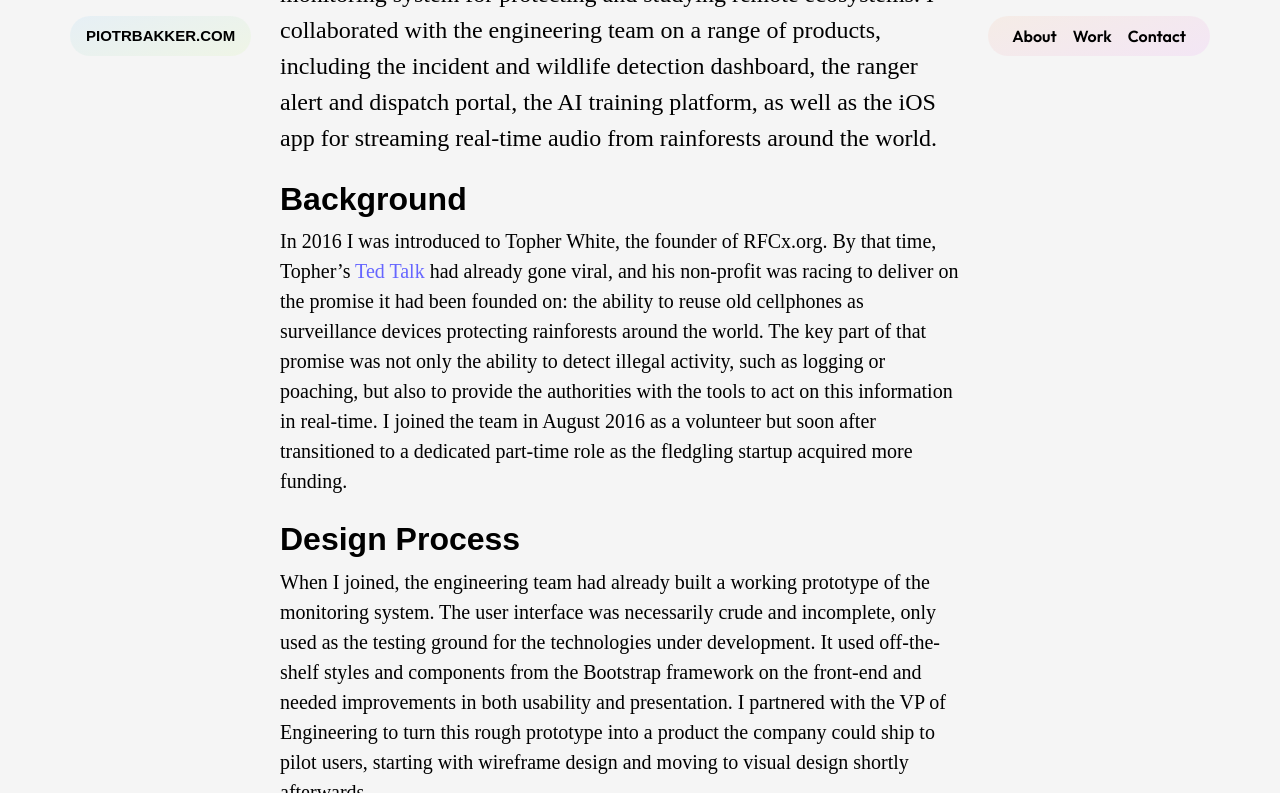
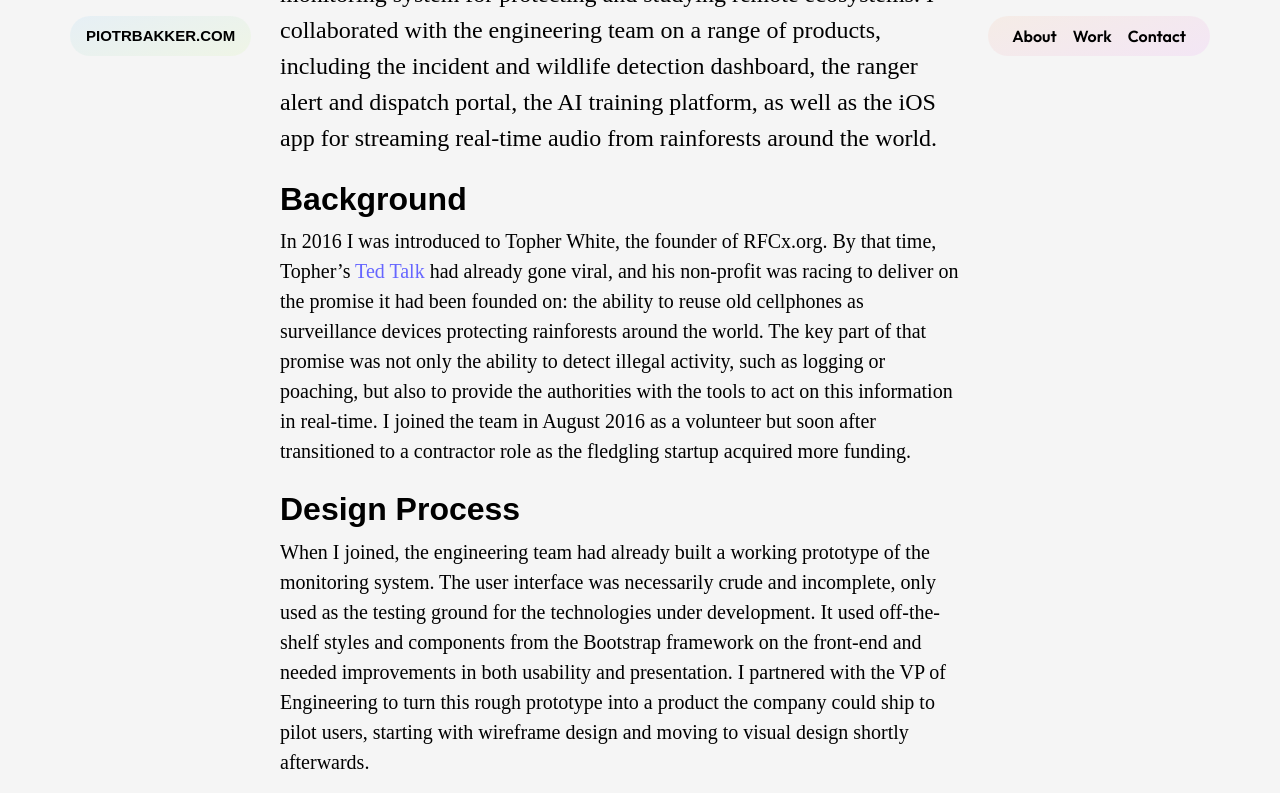
Before and after one commit to piotrbakker/piotrbakker.com, a Jekyll site: the page built from work/rfcx.html, in a window 1280 px wide and 900 px high, scrolled down 343 px, cut to the strip 0-793 px from the top of the window. Built offline with Jekyll 4.4.1, drawn with Linux system fonts in a browser that asks for light colours; some web fonts are replaced.

Commit message:
Adjust wording.

```diff
--- a/work/rfcx.html
+++ b/work/rfcx.html
@@ -17,7 +17,7 @@ keywords: "Design Systems, User Interface Design, Web Design"
         <p class="fs-5 text-style-secondary text-serif">{{ rfcx_project.tags }}</p>
         <p class="fs-4 text-style-primary text-serif">Rainforest Connection (RFCx) is a non-profit that offers a real-time monitoring system for protecting and studying remote ecosystems. I collaborated with the engineering team on a range of products, including the incident and wildlife detection dashboard, the ranger alert and dispatch portal, the AI training platform, as well as the iOS app for streaming real-time audio from rainforests around the world.</p>
         <h2 class="mt-4 fw-bold text-style-primary text-sans-serif ">Background</h2>
-        <p class="fs-5 text-style-primary text-serif">In 2016 I was introduced to Topher White, the founder of RFCx.org. By that time, Topher’s <a href="https://www.ted.com/talks/topher_white_what_can_save_the_rainforest_your_used_cell_phone" class="text-link text-link-primary" target="_blank">Ted Talk</a> had already gone viral, and his non-profit was racing to deliver on the promise it had been founded on: the ability to reuse old cellphones as surveillance devices protecting rainforests around the world. The key part of that promise was not only the ability to detect illegal activity, such as logging or poaching, but also to provide the authorities with the tools to act on this information in real-time. I joined the team in August 2016 as a volunteer but soon after transitioned to a dedicated part-time role as the fledgling startup acquired more funding.</p>
+        <p class="fs-5 text-style-primary text-serif">In 2016 I was introduced to Topher White, the founder of RFCx.org. By that time, Topher’s <a href="https://www.ted.com/talks/topher_white_what_can_save_the_rainforest_your_used_cell_phone" class="text-link text-link-primary" target="_blank">Ted Talk</a> had already gone viral, and his non-profit was racing to deliver on the promise it had been founded on: the ability to reuse old cellphones as surveillance devices protecting rainforests around the world. The key part of that promise was not only the ability to detect illegal activity, such as logging or poaching, but also to provide the authorities with the tools to act on this information in real-time. I joined the team in August 2016 as a volunteer but soon after transitioned to a contractor role as the fledgling startup acquired more funding.</p>
         <h2 class="mt-4 fw-bold text-style-primary text-sans-serif ">Design Process</h2>
         <p class="fs-5 text-style-primary text-serif">When I joined, the engineering team had already built a working prototype of the  monitoring system. The user interface was necessarily crude and incomplete, only used as the testing ground for the technologies under development. It used off-the-shelf styles and components from the Bootstrap framework on the front-end and needed improvements in both usability and presentation. I partnered with the VP of Engineering to turn this rough prototype into a product the company could ship to pilot users, starting with wireframe design and moving to visual design shortly afterwards.</p>
       </div>
```
